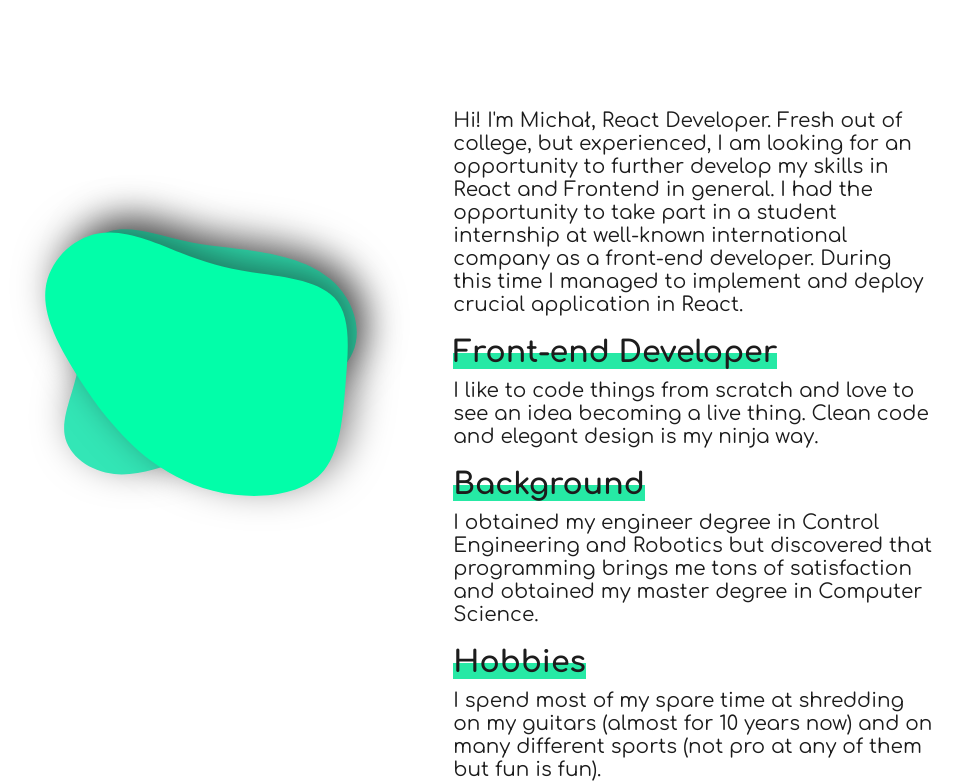
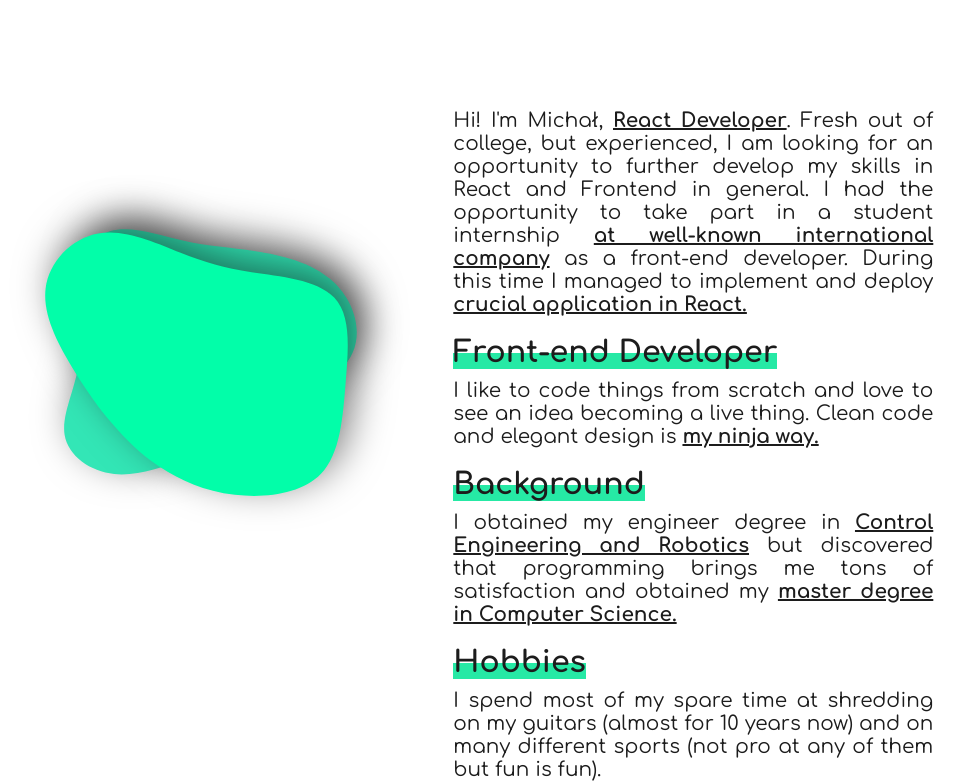
Before and after one commit to zendranm/portfolio-app, a React (Create React App) app: page / in a window 1280 px wide. Shown: the part 2041-2823 px from the top of the page, without its empty margins (180-1145 px from the left). Built offline with nearby package versions, Linux system fonts and the light colour scheme.

Commit message:
Small changes in design

```diff
--- a/src/components/ThirdPanel.jsx
+++ b/src/components/ThirdPanel.jsx
@@ -15,27 +15,44 @@ const ThirdPanel = (props) => {
         </div>
         <div className="rightBox">
           <div className="mainDescription">
-            Hi! I'm Michał, React Developer. Fresh out of college, but
-            experienced, I am looking for an opportunity to further develop my
-            skills in React and Frontend in general. I had the opportunity to
-            take part in a student internship at well-known international
-            company as a front-end developer. During this time I managed to
-            implement and deploy crucial application in React.
+            Hi! I'm Michał,{" "}
+            <u>
+              <b>React Developer</b>
+            </u>
+            . Fresh out of college, but experienced, I am looking for an
+            opportunity to further develop my skills in React and Frontend in
+            general. I had the opportunity to take part in a student internship{" "}
+            <u>
+              <b>at well-known international company</b>
+            </u>{" "}
+            as a front-end developer. During this time I managed to implement
+            and deploy{" "}
+            <u>
+              <b>crucial application in React.</b>
+            </u>
           </div>
           <div className="subDescription">
             <SubSectionTitle text="Front-end Developer" />
             <div>
               I like to code things from scratch and love to see an idea
-              becoming a live thing. Clean code and elegant design is my ninja
-              way.
+              becoming a live thing. Clean code and elegant design is{" "}
+              <u>
+                <b>my ninja way.</b>
+              </u>
             </div>
           </div>
           <div className="subDescription">
             <SubSectionTitle text="Background" />
             <div>
-              I obtained my engineer degree in Control Engineering and Robotics
+              I obtained my engineer degree in{" "}
+              <u>
+                <b>Control Engineering and Robotics</b>
+              </u>{" "}
               but discovered that programming brings me tons of satisfaction and
-              obtained my master degree in Computer Science.
+              obtained my{" "}
+              <u>
+                <b>master degree in Computer Science.</b>
+              </u>
             </div>
           </div>
           <div className="subDescription">
--- a/src/styles/EmailPanel.scss
+++ b/src/styles/EmailPanel.scss
@@ -35,7 +35,6 @@
 
     input {
       font-size: 20px;
-      -webkit-text-fill-color: $font-color-3;
       font-family: $primary-font;
       width: calc(100% - 20px);
       padding: 5px;
@@ -45,6 +44,7 @@
       background-color: $secondary-color;
       border-bottom: 1px solid$font-color-3;
       color: $font-color-3;
+      -webkit-text-fill-color: $font-color-3;
     }
 
     input[type="search"] {
@@ -64,6 +64,7 @@
       background-color: $secondary-color;
       border-bottom: 1px solid $font-color-3;
       color: $font-color-3;
+      -webkit-text-fill-color: $font-color-3;
     }
 
     input:focus {
--- a/src/styles/ThirdPanel.scss
+++ b/src/styles/ThirdPanel.scss
@@ -6,6 +6,8 @@
   width: 100%;
   position: relative;
   padding-top: 100px;
+  text-align: justify;
+  text-justify: inter-word;
 
   .upperV {
     width: 100%;
--- a/src/styles/index.scss
+++ b/src/styles/index.scss
@@ -1,7 +1,7 @@
 @import "variables";
 
 body {
-  background-color: $primary-color;
+  background-color: $secondary-color;
   color: $font-color-1;
   font-family: $primary-font;
   margin: 0px;
```
